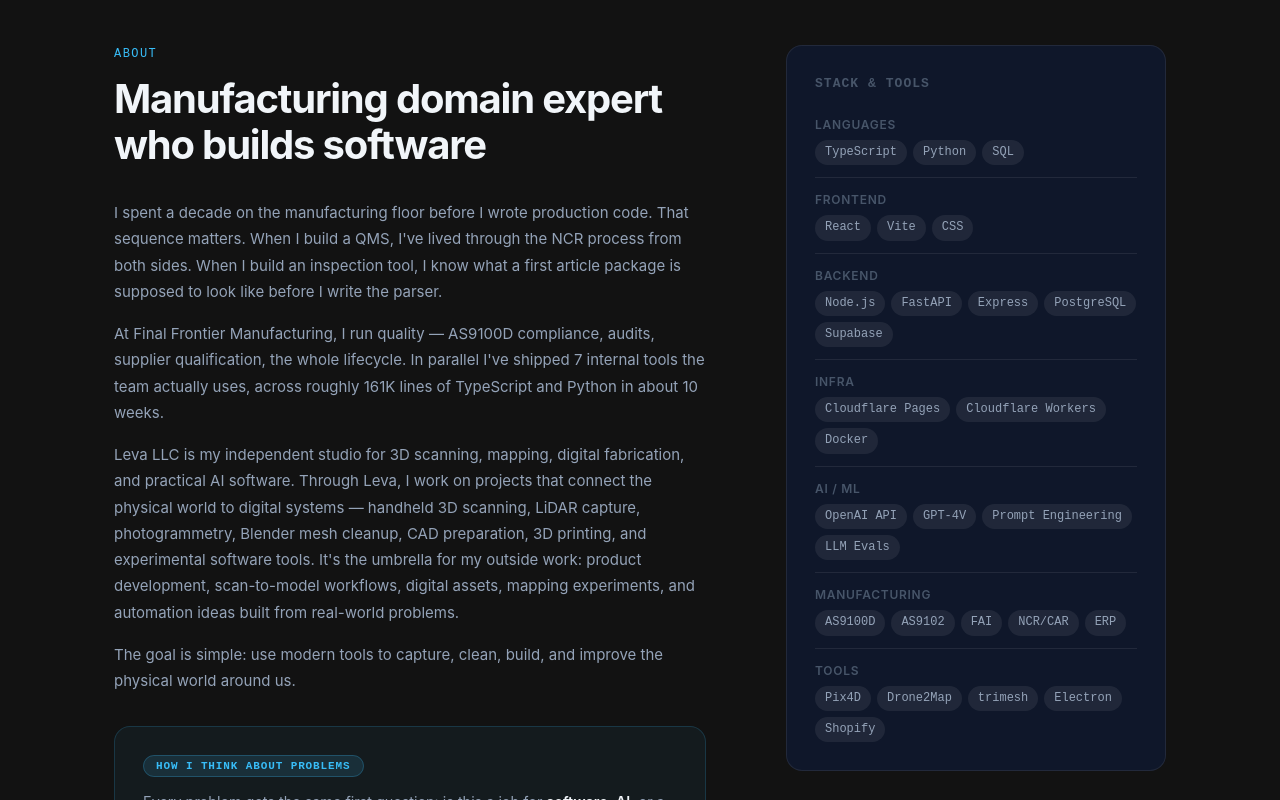
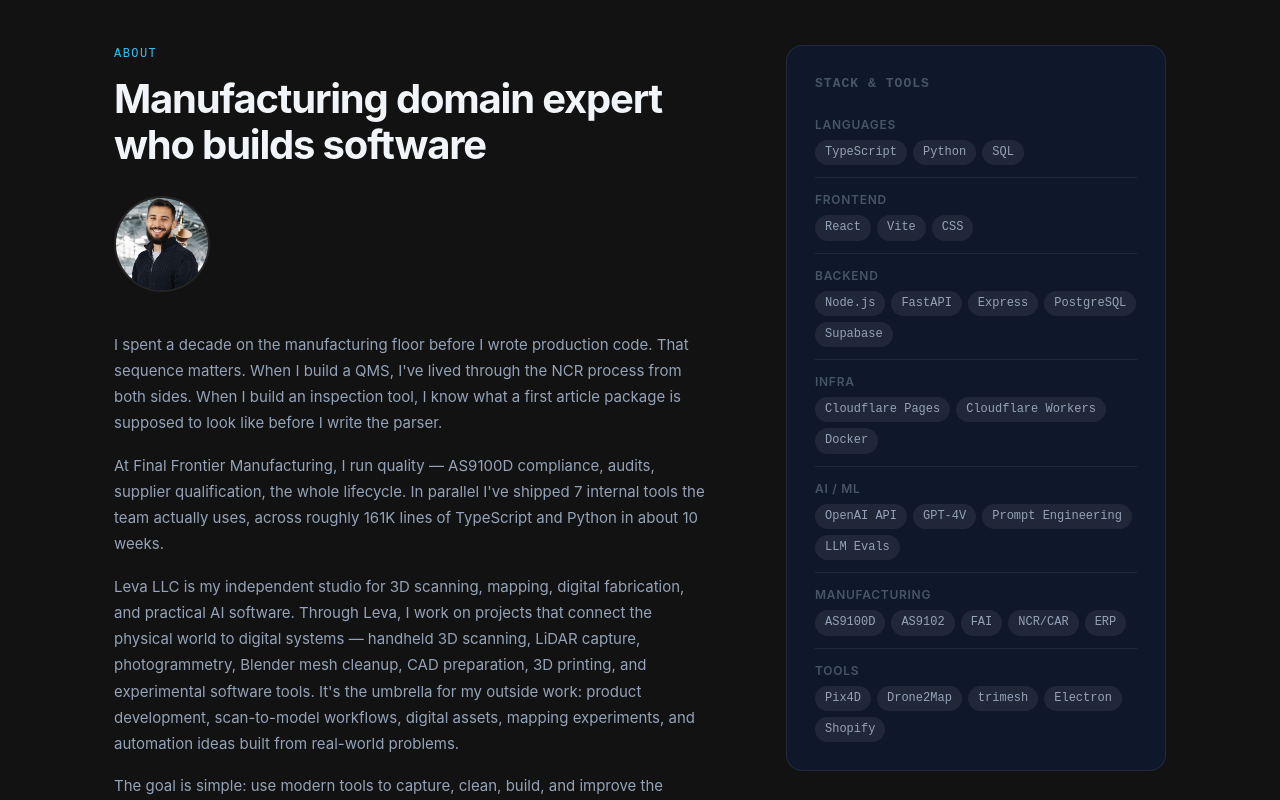
Before and after one commit to amartinez-lgtm/portfolio, a React (Vite) app: page / in a window 1280 px wide. Shown: the part 899-1699 px from the top of the page. Built offline with nearby package versions, Linux system fonts and the light colour scheme.

Commit message:
Add profile photo to About section
https://claude.ai/code/session_019ML1qUpR1BSMfPNRT3Kzbn

```diff
--- a/src/components/About.css
+++ b/src/components/About.css
@@ -4,6 +4,18 @@
   gap: 80px;
   align-items: start;
   margin-top: 0;
+}
+
+.about__avatar-row {
+  margin-top: 28px;
+}
+
+.about__avatar {
+  width: 96px;
+  height: 96px;
+  border-radius: 50%;
+  object-fit: cover;
+  border: 2px solid var(--border);
 }
 
 .about__bio {
--- a/src/components/About.tsx
+++ b/src/components/About.tsx
@@ -18,6 +18,14 @@ export default function About() {
           <div className="about__left">
             <p className="section-label">About</p>
             <h2 className="section-title">Manufacturing domain expert who builds software</h2>
+
+            <div className="about__avatar-row">
+              <img
+                src="/avatar_jpg.jpeg"
+                alt="Avelino Martinez"
+                className="about__avatar"
+              />
+            </div>
 
             <div className="about__bio">
               <p>
```
